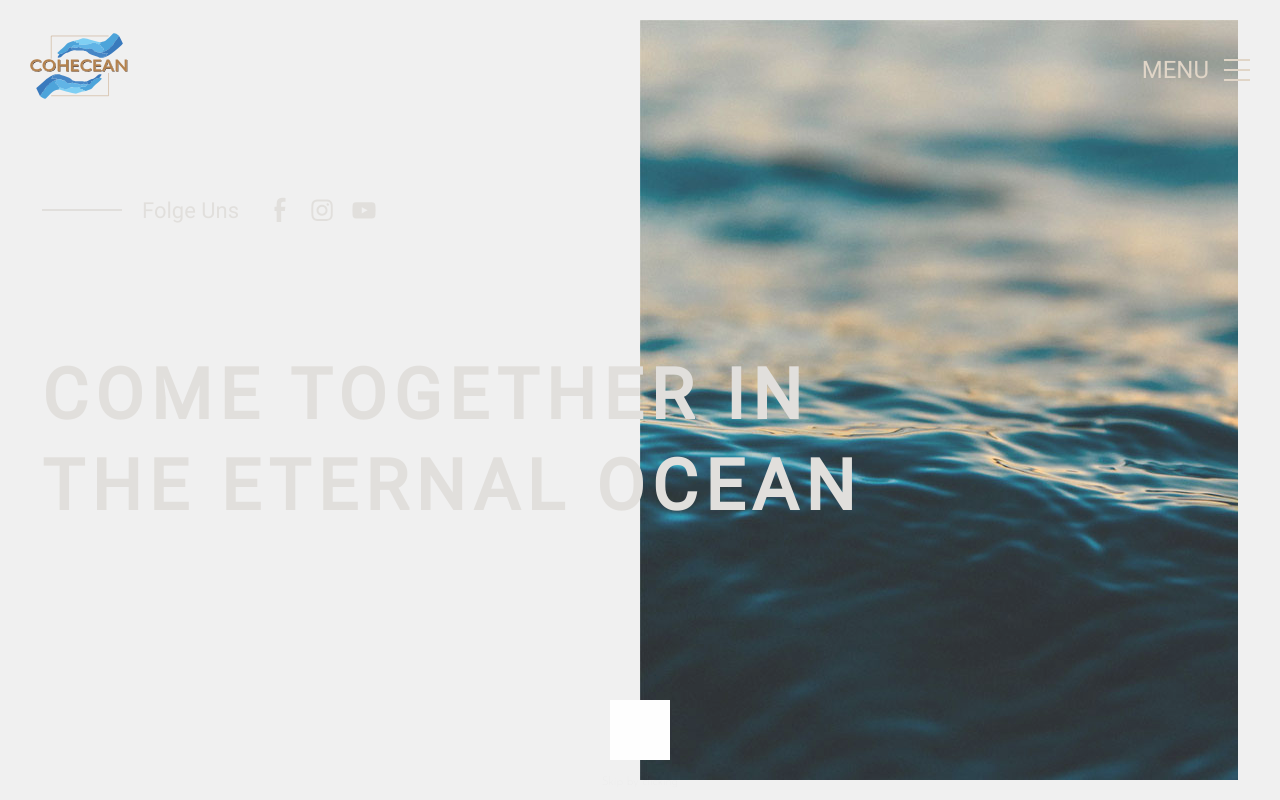
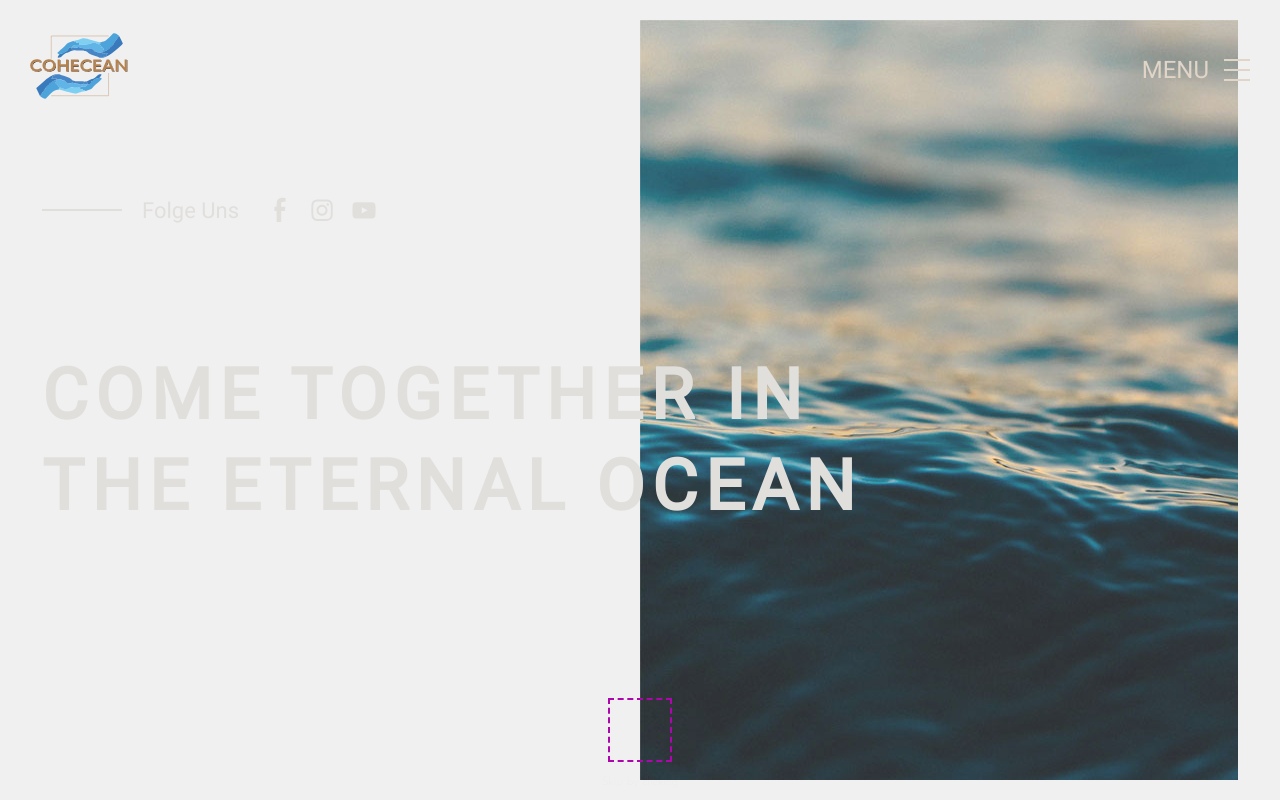
Before and after one commit to EmptySoulOfficial/Cohecean-web, a React (Create React App) app: page / in a window 1280 px wide. Shown: the top 800 px of the page. Built offline with nearby package versions, Linux system fonts and the light colour scheme.

Commit message:
-default placeolder_object css added

```diff
--- a/src/emptysoulprojects/_emptysoul_library/elements/downarrowsimple/downarrowsimple.css
+++ b/src/emptysoulprojects/_emptysoul_library/elements/downarrowsimple/downarrowsimple.css
@@ -2,5 +2,4 @@
     position: absolute;
     width: 60px;
     height: 60px;
-    background-color: #fefefe;
 }
--- a/src/emptysoulprojects/_emptysoul_library/elements/downarrowsimple/downarrowsimple.jsx
+++ b/src/emptysoulprojects/_emptysoul_library/elements/downarrowsimple/downarrowsimple.jsx
@@ -10,7 +10,7 @@ const DownArrowSimple = () => {
 
 return(
 <>
-<a href="#aboutUs"  className="button-scroll downarrow"></a>
+<a href="#aboutUs"  className="button-scroll downarrow placeholder_object"></a>
 </>
 
 );
--- a/src/emptysoulprojects/_emptysoul_library/styles/_defaults/default.css
+++ b/src/emptysoulprojects/_emptysoul_library/styles/_defaults/default.css
@@ -45,6 +45,10 @@ button:hover {
 
 }
 
+.placeholder_object{
+  outline: 2px dashed #aa00aa;
+}
+
 .d_none{
   display: none !IMPORTANT;
 }
```
